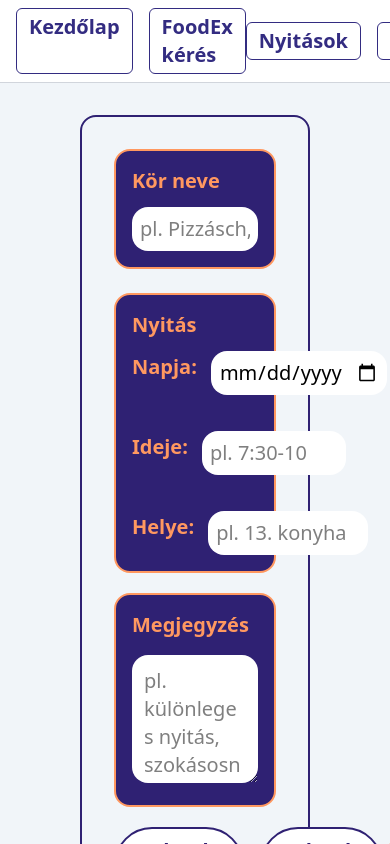
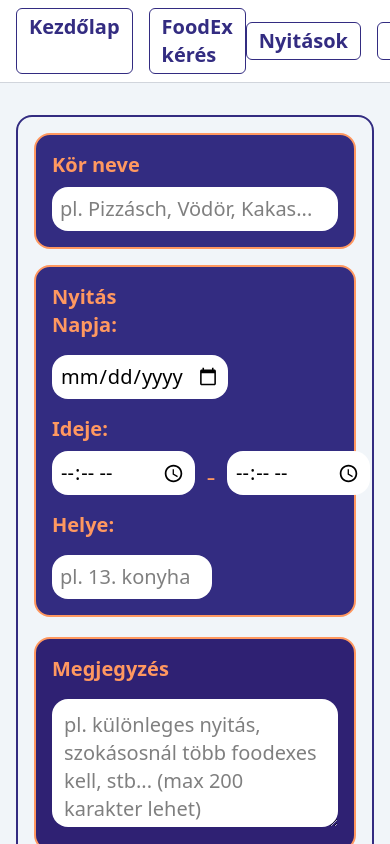
Before and after one commit to kir-dev/foodex-web, a Next.js app in the folder apps/frontend/: page /requesting in a window 390 px wide. Shown: the top 844 px of the page. Built offline with nearby package versions, Linux system fonts and the light colour scheme.

Commit message:
Időintervallum módosítása megbeszéltek alapján, színek javítása Mobillal kompatibilissá tétel

```diff
--- a/apps/frontend/src/app/requesting/page.tsx
+++ b/apps/frontend/src/app/requesting/page.tsx
@@ -6,31 +6,35 @@ import { StyledLabel } from '@/components/styledLabel';
 
 export default function RequestingPage() {
   return (
-    <div className='px-[80px] py-8 flex flex-col items-center'>
-      <div className='w-full max-w-[1280px] border-2 border-[#2f2173] rounded-2xl p-8'>
+    <div className='px-4 sm:px-8 py-8 flex flex-col items-center'>
+      <div className='w-full max-w-[1280px] border-2 border-[#332C81] rounded-2xl p-4 sm:p-8'>
         {/* Kör neve + Nyitás */}
-        <div className='flex flex-col md:flex-row gap-6 pb-5'>
+        <div className='flex flex-col md:flex-row gap-4 md:gap-6 pb-5 w-full'>
           {/* Kör neve */}
-          <div className='bg-[#2f2173] text-white p-4 rounded-2xl border-2 border-[#ff9860] w-full md:w-1/3'>
+          <div className='bg-[#332C81] text-white p-4 rounded-2xl border-2 border-[#ff9860] w-full md:w-1/4'>
             <StyledLabel>Kör neve</StyledLabel>
             <StyledInput type='text' placeholder='pl. Pizzásch, Vödör, Kakas...' size='full' />
           </div>
 
           {/* Nyitás */}
-          <div className='bg-[#2f2173] text-white p-4 rounded-2xl border-2 border-[#ff9860] flex-1'>
+          <div className='bg-[#332C81] text-white p-4 rounded-2xl border-2 border-[#ff9860] flex-1 md:w-3/4'>
             <StyledLabel>Nyitás</StyledLabel>
-            <div className='flex flex-wrap gap-6 items-center'>
-              <div className='flex items-center gap-3.5'>
+            <div className='flex flex-col sm:flex-row sm:flex-wrap gap-4 sm:gap-6 items-start sm:items-center w-full'>
+              <div className='flex flex-col sm:flex-row sm:items-center gap-2 sm:gap-3.5 w-full sm:w-auto'>
                 <StyledLabel>Napja:</StyledLabel>
                 <StyledInput type='date' size='large' />
               </div>
 
-              <div className='flex items-center gap-3.5'>
+              <div className='flex flex-col sm:flex-row sm:items-center gap-2 w-full sm:w-auto'>
                 <StyledLabel>Ideje:</StyledLabel>
-                <StyledInput type='text' placeholder='pl. 7:30-10' size='small' />
+                <div className='flex items-center gap-2 w-full sm:w-auto text-black'>
+                  <input type='time' className='rounded-2xl p-2 text-xl bg-white w-full sm:w-auto' step={900} />
+                  <span className='mx-1 text-[#ff9860] font-semibold mt-2'>–</span>
+                  <input type='time' className='rounded-2xl p-2 text-xl bg-white w-full sm:w-auto' step={900} />
+                </div>
               </div>
 
-              <div className='flex items-center gap-3.5'>
+              <div className='flex flex-col sm:flex-row sm:items-center gap-2 sm:gap-3.5 w-full sm:w-auto'>
                 <StyledLabel>Helye:</StyledLabel>
                 <StyledInput type='text' placeholder='pl. 13. konyha' size='medium' />
               </div>
@@ -39,7 +43,7 @@ export default function RequestingPage() {
         </div>
 
         {/* Megjegyzés */}
-        <div className='bg-[#2f2173] text-white p-4 rounded-2xl border-2 border-[#ff9860] mb-5'>
+        <div className='bg-[#2f2173] text-white p-4 rounded-2xl border-2 border-[#ff9860] mb-5 w-full'>
           <StyledLabel>Megjegyzés</StyledLabel>
           <textarea
             placeholder='pl. különleges nyitás, szokásosnál több foodexes kell, stb... (max 200 karakter lehet)'
@@ -49,8 +53,8 @@ export default function RequestingPage() {
         </div>
 
         {/* Gombok */}
-        <div className='flex justify-between items-center'>
-          <div className='flex gap-4'>
+        <div className='flex flex-col sm:flex-row justify-between items-center gap-4 sm:gap-0 w-full'>
+          <div className='flex flex-col sm:flex-row gap-4 sm:gap-4 w-full sm:w-auto'>
             <Button label='Adatok betöltése' variant='secondary' />
             <Button label='Adatok mentése' variant='secondary' />
           </div>
--- a/apps/frontend/src/components/styledInput.tsx
+++ b/apps/frontend/src/components/styledInput.tsx
@@ -20,7 +20,7 @@ export function StyledInput({ type, placeholder, size = 'full' }: StyledInputPro
     <input
       type={type}
       placeholder={placeholder}
-      className={`bg-white p-2 rounded-2xl text-black text-xl mt-3 ${sizeClasses[size]}`}
+      className={`bg-white p-2 rounded-2xl text-black text-xl mt-2 ${sizeClasses[size]}`}
     />
   );
 }
```
